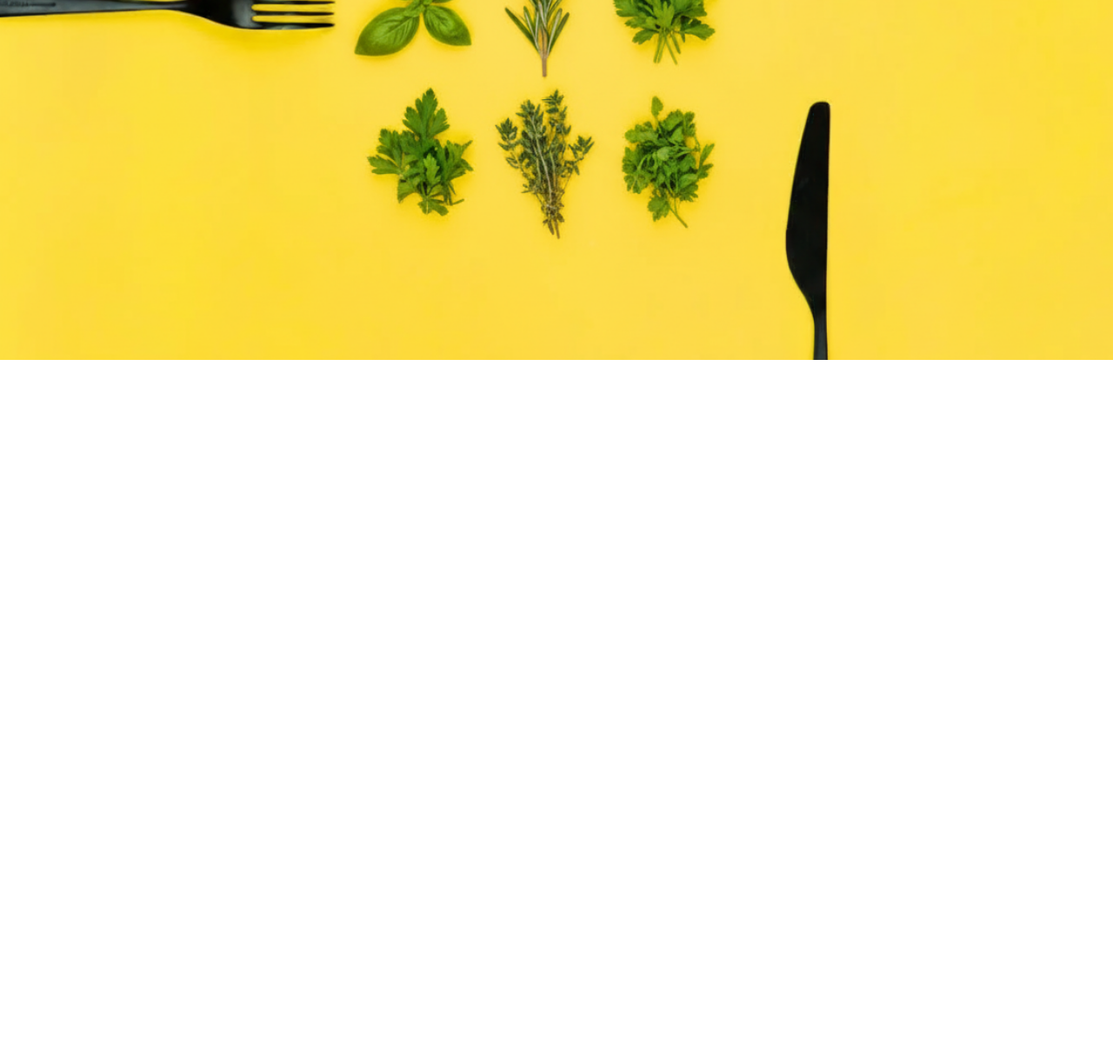
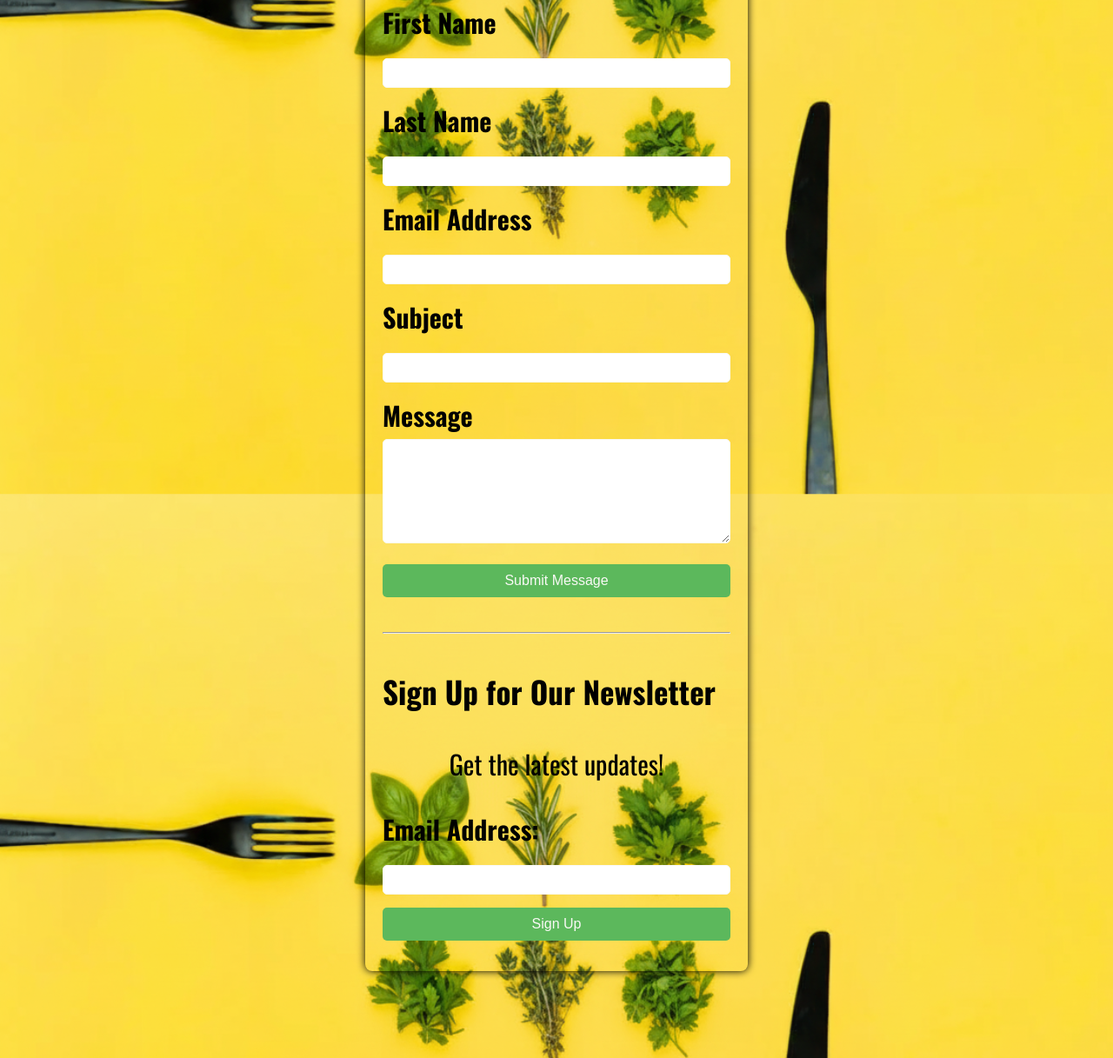
Before and after one commit to AlleyBeeeeee/SBA-Website, a plain HTML site: page contact.html in a window 1280 px wide. Shown: the part 386-1603 px from the top of the page at 87% size. Before the commit the page ends 800 px from the top, so only its background shows below. Drawn offline with nearby package versions, Linux system fonts and the light colour scheme.

Commit message:
changed backgrounds

```diff
--- a/contact.html
+++ b/contact.html
@@ -12,7 +12,7 @@
       rel="stylesheet"
     />
   </head>
-  <body>
+  <body class="contact-body">
     <div class="header-nav">
       <div class="navbar">
         <a href="index.html">Homepage</a>
@@ -23,8 +23,55 @@
             <a href="community.html">Culinary Catastophe Picture Submissions</a>
           </div>
         </div>
+        <a href="contact.html">Contact Us</a>
 
-        <a href="contact.html">Contact Us</a>
+        <div class="container">
+        <h1>Contact Us</h1>
+        <p style="text-align: center;">We would love to hear from you! Please fill out the form below.</p>
+
+        <form action="#"class="contact-form">
+            <div class="form">
+                <label for="first">First Name</label>
+                <input type="text" id="first-name" name="first-name" required>
+            </div>
+            <div class="form">
+                <label for="last-name">Last Name</label>
+                <input type="text" id="last-name" name="last-name" required>
+            </div>
+            <div class="form">
+                <label for="email">Email Address</label>
+                <input type="email" id="email" name="email" required>
+            </div>
+            <div class="form">
+                <label for="subject">Subject</label>
+                <input type="text" id="subject" name="subject" required>
+            </div>
+            <div class="form">
+                <label for="body">Message</label>
+                <textarea id="body" name="body" required></textarea>
+            </div>
+            <div class="form">
+                <input type="submit" value="Submit Message">
+            </div>
+        </form>
+
+        <hr style="margin: 40px 0;">
+
+        <h3>Sign Up for Our Newsletter</h3>
+        <p>Get the latest updates!</p>
+        <form action="#" class="newsletter-form">
+            <div class="form">
+                <label for="newsletter-email">Email Address:</label>
+                <input type="email" id="newsletter-email" name="newsletter-email" required>
+            </div>
+            <div class="form">
+                <input type="submit" value="Sign Up">
+            </div>
+        </form>
+    </div>
+
+</body>
+</html>
       </div>
     </div>
   </body>
--- a/style.css
+++ b/style.css
@@ -1,10 +1,13 @@
 body {
-  background-image: url("herbbackground.jpg.png");
+  display: flex;
+  flex-direction: column;
+  align-items: center;
+  justify-content: center;
+  font-family: Arial, sans-serif;
+  background-image: url("backgroundplate.jpg.png");
   background-size: cover;
   background-attachment: fixed;
   background-repeat: no-repeat;
-  margin: 0;
-  padding: 0;
   margin: 0;
   padding: 0;
 }
@@ -14,6 +17,7 @@ body {
   display: flex;
   justify-content: flex-end;
   align-items: flex-start;
+  margin-bottom: 20px;
 }
 
 /* Navigation Bar */
@@ -72,7 +76,7 @@ body {
 /* Hover Effects */
 .navbar a:hover,
 .dropdown:hover .dropbtn {
-  background-color: grey;
+  background-color: #5cb85c;
   color: #2c2c2c;
 }
 
@@ -87,3 +91,116 @@ body {
 #container1 {
   text-align: center;
 }
+
+/* Contact Page */
+
+.contact-body {
+  display: flex;
+  flex-direction: column;
+  align-items: center;
+  justify-content: center;
+  font-family: Arial, sans-serif;
+  background-image: url("herbbackground.jpg.png");
+  background-size: cover;
+  background-attachment: fixed;
+  background-repeat: no-repeat;
+  margin: 0;
+  padding: 0;
+}
+.container {
+  max-width: 400px;
+  padding: 20px;
+  border-radius: 8px;
+  box-shadow: 0 0 10px rgba(0, 0, 0, 1);
+  margin: 80px auto;
+  background-color: transparent;
+  opacity: 1;
+}
+
+h1,
+h2 {
+  text-align: center;
+  color: #2c2c2c;
+}
+
+p {
+  text-align: center;
+}
+
+.contact-form,
+.newsletter-form {
+  margin-top: 20px;
+}
+
+.form {
+  margin-bottom: 15px;
+}
+
+.form label {
+  display: block;
+  margin-bottom: 5px;
+  font-weight: bold;
+}
+
+.form input[type="text"],
+.form input[type="email"],
+.form textarea {
+  width: 100%;
+  padding: 8px;
+  border: 1px solid #f9f9f5;
+  border-radius: 5px;
+  box-sizing: border-box;
+  font-size: 14px;
+}
+
+.form textarea {
+  resize: vertical;
+  height: 120px;
+}
+
+.form input[type="submit"] {
+  display: block;
+  width: 100%;
+  padding: 10px;
+  background-color: #5cb85c;
+  color: #f9f9f5;
+  border: none;
+  border-radius: 5px;
+  font-size: 16px;
+  cursor: pointer;
+  transition: background-color 0.3s ease;
+}
+
+.form input[type="submit"]:hover {
+  background-color: #4cae4c;
+}
+
+/* Recipe Page */
+.recipe-body {
+  display: flex;
+  flex-direction: column;
+  align-items: center;
+  justify-content: center;
+  font-family: Arial, sans-serif;
+  background-image: url("recipebg.jpg.png");
+  background-size: cover;
+  background-attachment: fixed;
+  background-repeat: no-repeat;
+  margin: 0;
+  padding: 0;
+}
+
+/* CC Page */
+.comm-body {
+  display: flex;
+  flex-direction: column;
+  align-items: center;
+  justify-content: center;
+  font-family: Arial, sans-serif;
+  background-image: url("CCbackground.png");
+  background-size: cover;
+  background-attachment: fixed;
+  background-repeat: no-repeat;
+  margin: 0;
+  padding: 0;
+}
```
Also changed, not shown: community.html (+1 -1 lines), index.html (+1 -2 lines), row.html (+39 -2 lines), CCbackground.png (added), backgroundplate.jpg.png (added), recipebg.jpg.png (added).
